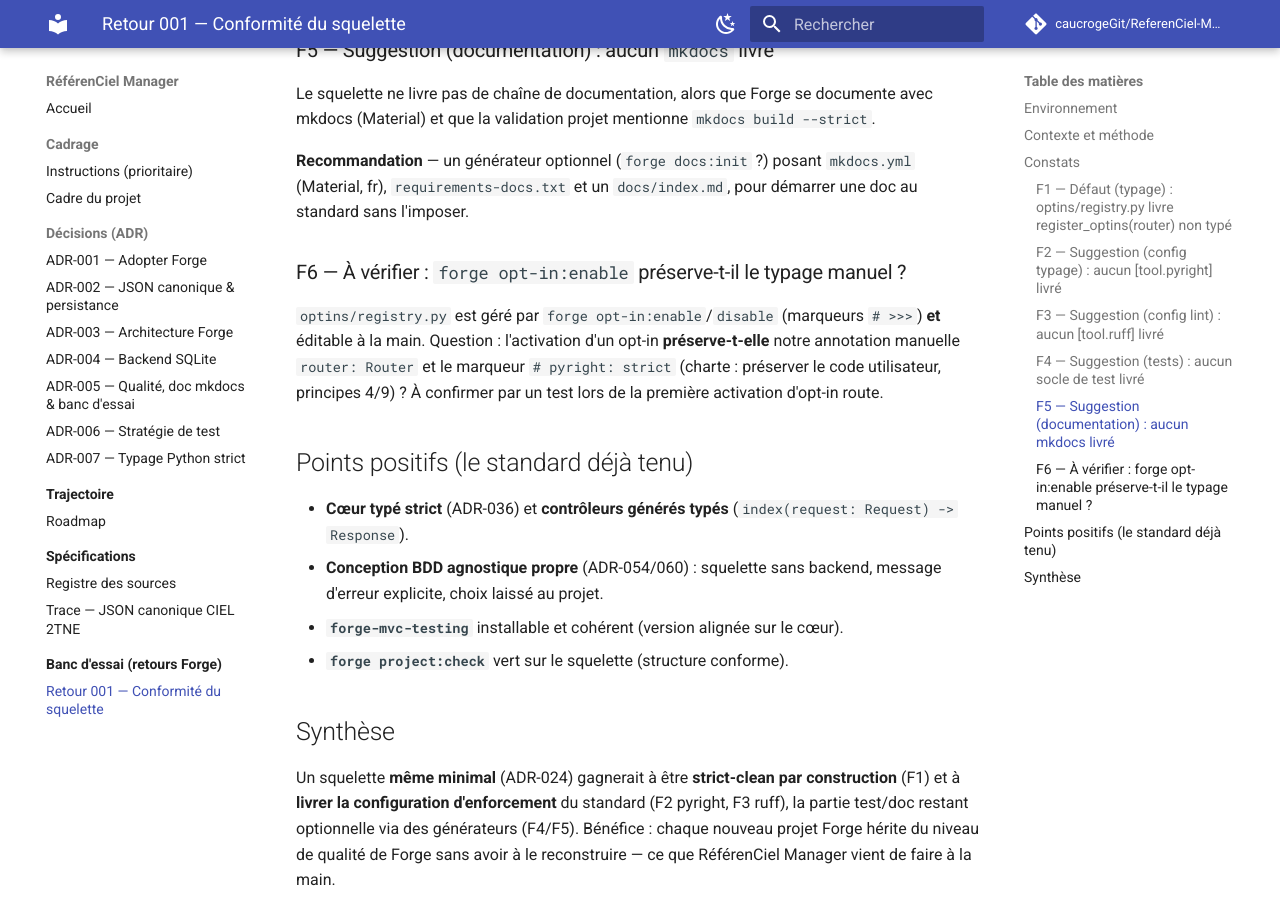
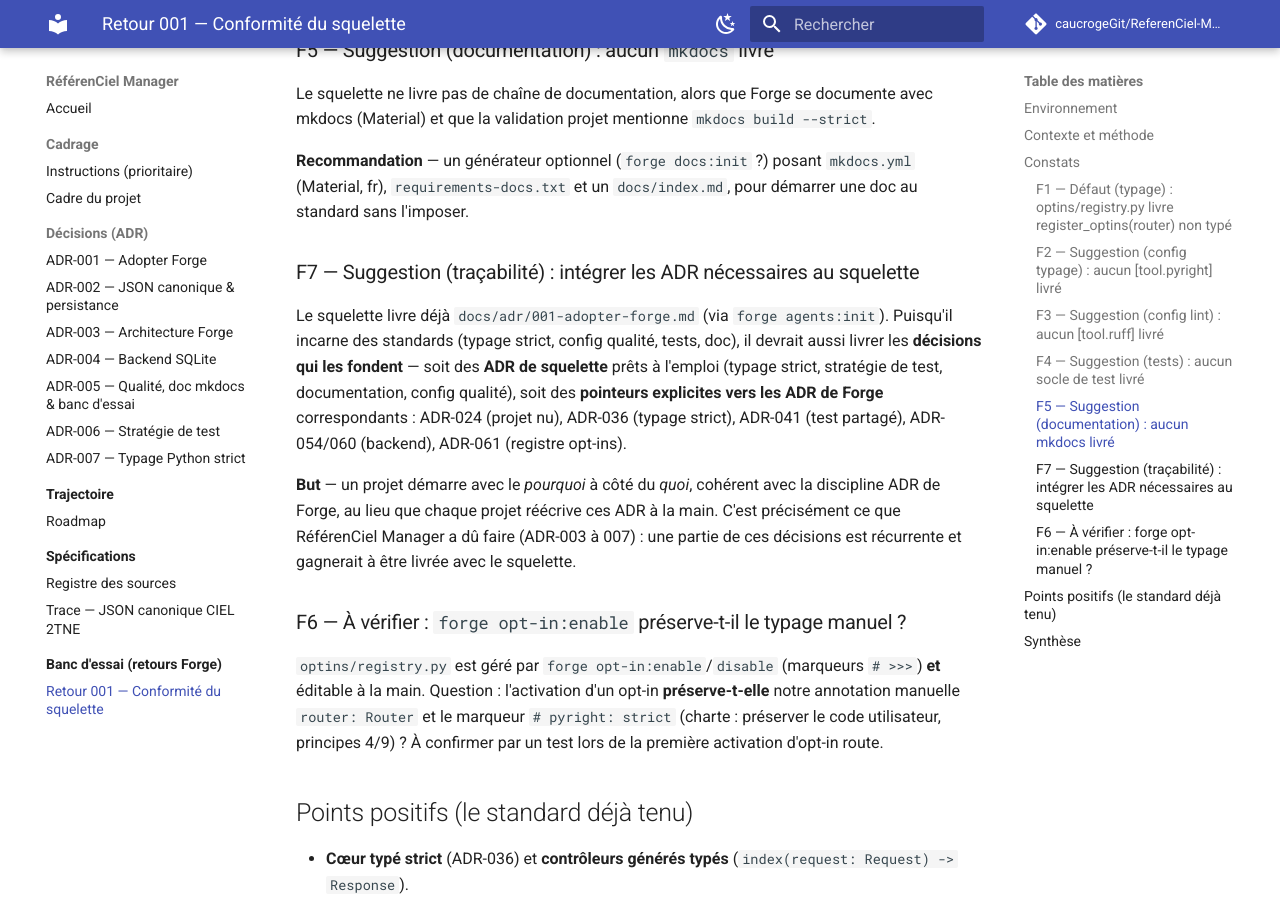
Before and after one commit to caucrogeGit/ReferenCiel-Manager, an MkDocs documentation site: the page built from docs/banc-essai/retour-001-conformite-squelette.md, in a window 1280 px wide and 900 px high, scrolled down 2272 px. Built offline with MkDocs 1.6.1 and Material for MkDocs 9.7.7, drawn with Linux system fonts in a browser that asks for light colours; comment, search, counter and statistics services are not loaded.

Commit message:
docs: retour terrain 001 — F7, intégrer les ADR nécessaires au squelette
Le squelette devrait livrer (ou référencer) les ADR fondant ses standards (typage,
tests, doc, qualité), pas seulement la config — cohérent avec la discipline ADR de
Forge, pour éviter que chaque projet les réécrive (cf. ADR-003 à 007 ici).

Co-Authored-By: Claude Opus 4.8 (1M context) <noreply@anthropic.com>

```diff
--- a/docs/banc-essai/retour-001-conformite-squelette.md
+++ b/docs/banc-essai/retour-001-conformite-squelette.md
@@ -105,6 +105,21 @@ avec mkdocs (Material) et que la validation projet mentionne `mkdocs build
 `mkdocs.yml` (Material, fr), `requirements-docs.txt` et un `docs/index.md`, pour
 démarrer une doc au standard sans l'imposer.
 
+### F7 — Suggestion (traçabilité) : intégrer les ADR nécessaires au squelette
+
+Le squelette livre déjà `docs/adr/001-adopter-forge.md` (via `forge agents:init`).
+Puisqu'il incarne des standards (typage strict, config qualité, tests, doc), il
+devrait aussi livrer les **décisions qui les fondent** — soit des **ADR de
+squelette** prêts à l'emploi (typage strict, stratégie de test, documentation,
+config qualité), soit des **pointeurs explicites vers les ADR de Forge**
+correspondants : ADR-024 (projet nu), ADR-036 (typage strict), ADR-041 (test
+partagé), ADR-054/060 (backend), ADR-061 (registre opt-ins).
+
+**But** — un projet démarre avec le *pourquoi* à côté du *quoi*, cohérent avec la
+discipline ADR de Forge, au lieu que chaque projet réécrive ces ADR à la main.
+C'est précisément ce que RéférenCiel Manager a dû faire (ADR-003 à 007) : une
+partie de ces décisions est récurrente et gagnerait à être livrée avec le squelette.
+
 ### F6 — À vérifier : `forge opt-in:enable` préserve-t-il le typage manuel ?
 
 `optins/registry.py` est géré par `forge opt-in:enable`/`disable` (marqueurs
```
